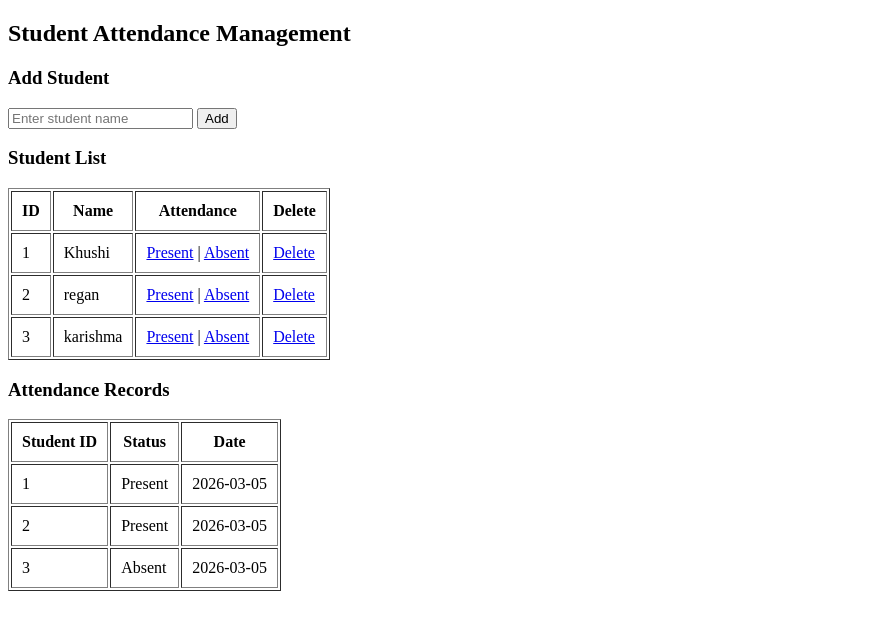
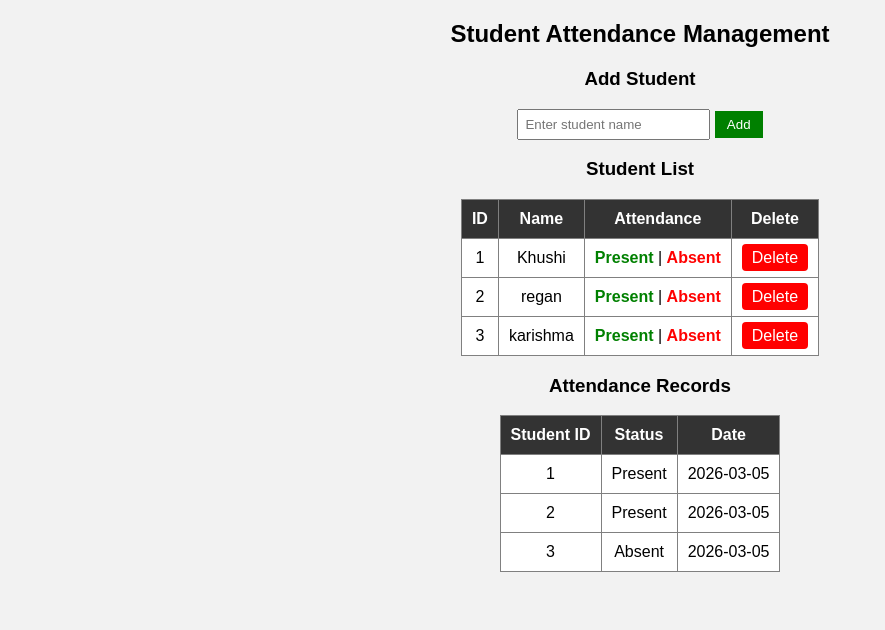
Before and after one commit to Khushishivkar/studentmanagement19043vsc, a Flask app: page / in a window 1280 px wide. Shown: the top 630 px of the page, without its empty margins (0-885 px from the left). Run offline with Flask 3, Linux system fonts and the light colour scheme; data comes from the database, SQL or seed files in the repository.

Commit message:
Enhance index.html with styles and validation
Added CSS styles for better layout and user experience. Improved form validation and added confirmation for student deletion.

```diff
--- a/templates/index.html
+++ b/templates/index.html
@@ -1,7 +1,67 @@
 <!DOCTYPE html>
+
 <html>
+
 <head>
 <title>Student Attendance System</title>
+
+<style>
+
+body{
+font-family: Arial, sans-serif;
+background-color:#f2f2f2;
+text-align:center;
+}
+
+table{
+margin:auto;
+border-collapse:collapse;
+background:white;
+}
+
+th{
+background:#333;
+color:white;
+}
+
+th,td{
+padding:10px;
+}
+
+input{
+padding:6px;
+}
+
+button{
+padding:6px 12px;
+background:green;
+color:white;
+border:none;
+cursor:pointer;
+}
+
+.present{
+color:green;
+font-weight:bold;
+text-decoration:none;
+}
+
+.absent{
+color:red;
+font-weight:bold;
+text-decoration:none;
+}
+
+.delete{
+background:red;
+color:white;
+padding:5px 10px;
+text-decoration:none;
+border-radius:4px;
+}
+
+</style>
+
 </head>
 
 <body>
@@ -11,13 +71,25 @@
 <h3>Add Student</h3>
 
 <form method="POST" action="/add">
-<input type="text" name="name" placeholder="Enter student name" required>
+
+<input
+type="text"
+name="name"
+placeholder="Enter student name"
+required
+oninvalid="this.setCustomValidity('Student name is required')"
+oninput="this.setCustomValidity('')"
+
+>
+
 <button type="submit">Add</button>
+
 </form>
 
 <h3>Student List</h3>
 
 <table border="1" cellpadding="10">
+
 <tr>
 <th>ID</th>
 <th>Name</th>
@@ -28,16 +100,21 @@
 {% for student in students %}
 
 <tr>
+
 <td>{{student.id}}</td>
 <td>{{student.name}}</td>
 
 <td>
-<a href="/mark/{{student.id}}/Present">Present</a> |
-<a href="/mark/{{student.id}}/Absent">Absent</a>
+<a class="present" href="/mark/{{student.id}}/Present">Present</a> |
+<a class="absent" href="/mark/{{student.id}}/Absent">Absent</a>
 </td>
 
 <td>
-<a href="/delete/{{student.id}}">Delete</a>
+<a class="delete"
+href="/delete/{{student.id}}"
+onclick="return confirm('Are you sure you want to delete this student?')">
+Delete
+</a>
 </td>
 
 </tr>
@@ -49,6 +126,7 @@
 <h3>Attendance Records</h3>
 
 <table border="1" cellpadding="10">
+
 <tr>
 <th>Student ID</th>
 <th>Status</th>
```
